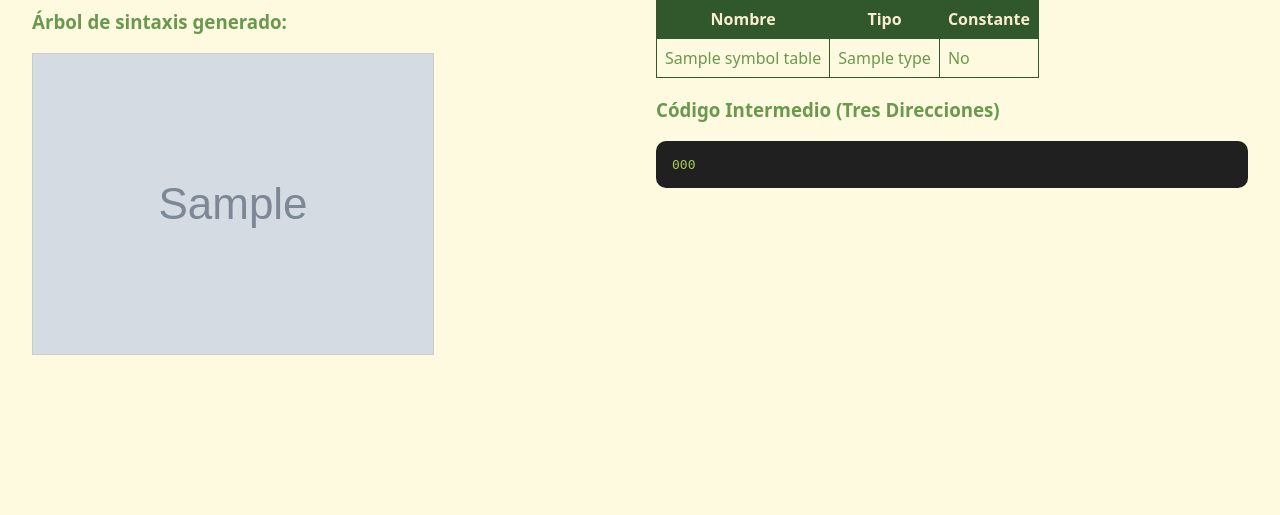
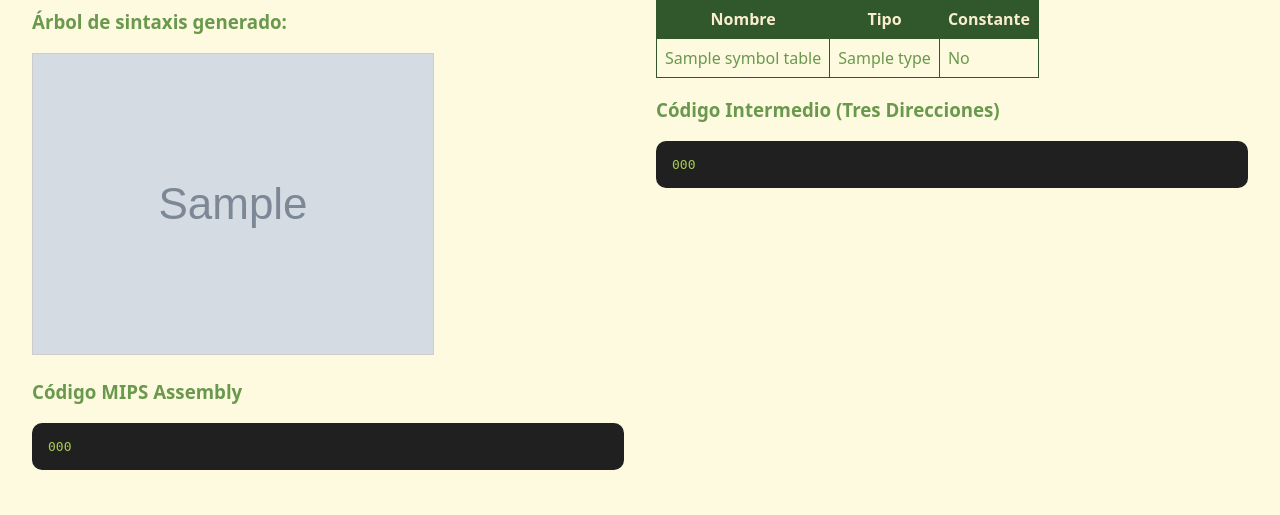
Before and after one commit to DANdelion-0908/Proyecto1_Compis, a Flask app: template program/ide/templates/index.html in a window 1280 px wide. Shown: the part 556-1071 px from the top of the page. Before the commit the page ends 911 px from the top, so only its background shows below. Run offline with Flask 3, Linux system fonts and the light colour scheme; the template is opened without the code that fills it: most values are stand-ins (such as "Sample title", 1, 10 or a date in 2020); grey boxes marked "Sample" are stand-in pictures; parts of the project's set-up code (start-up, migrations or seed data) failed here and were passed over.

Commit message:
now receives mips results

```diff
--- a/program/ide/app.py
+++ b/program/ide/app.py
@@ -17,6 +17,7 @@ def index():
     image_url = None
     symbol_table = None
     intermediate_code = None
+    mips_code = None
 
     if request.method == "POST":
         code = request.form.get("code", "")
@@ -30,7 +31,8 @@ def index():
             else:
                 result = {"status": "ok", "messages": ["OK"]}
                 symbol_table = parse_result["symbol_table"]
-                intermediate_code = parse_result["intermediate_code"]  # 🔹 Capturamos el TAC
+                intermediate_code = parse_result["intermediate_code"]  # Capturamos el TAC
+                mips_code = parse_result.get("mips_code", "")  # Capturamos el código MIPS
 
             image_url = "/static_result/" + os.path.basename(parse_result["image_path"])
 
@@ -42,7 +44,8 @@ def index():
         result=result,
         image_url=image_url,
         symbol_table=symbol_table,
-        intermediate_code=intermediate_code  # 🔹 Enviamos al HTML
+        intermediate_code=intermediate_code,  # Enviamos al HTML
+        mips_code=mips_code  # Enviamos código MIPS al HTML
     )
 
 
--- a/program/ide/templates/index.html
+++ b/program/ide/templates/index.html
@@ -63,6 +63,11 @@
       {% if image_url %}
         <h3>Árbol de sintaxis generado:</h3>
         <img src="{{ image_url }}" alt="Parse Tree" style="max-width:100%; border:1px solid #ccc;"/>
+      {% endif %}
+
+      {% if mips_code %}
+        <h3>Código MIPS Assembly</h3>
+        <pre>{{ mips_code }}</pre>
       {% endif %}
     </div>
 
```
